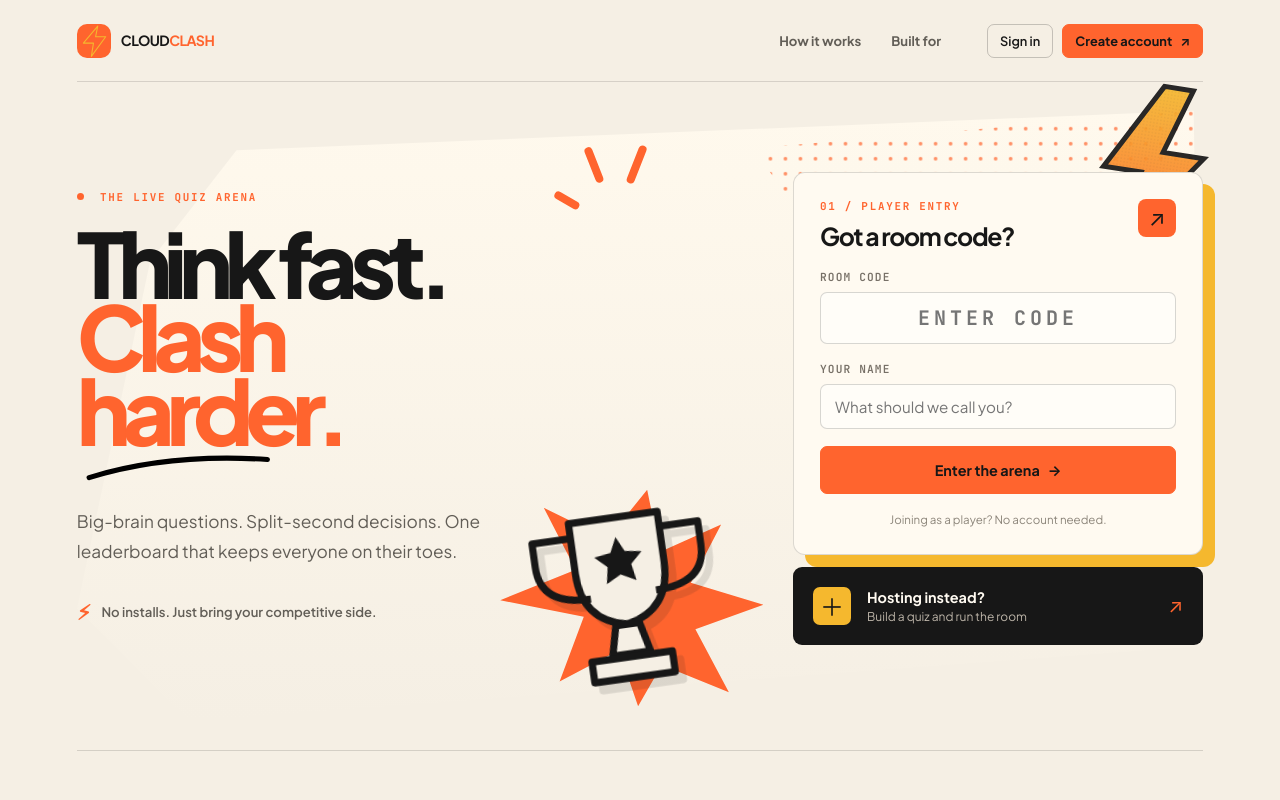
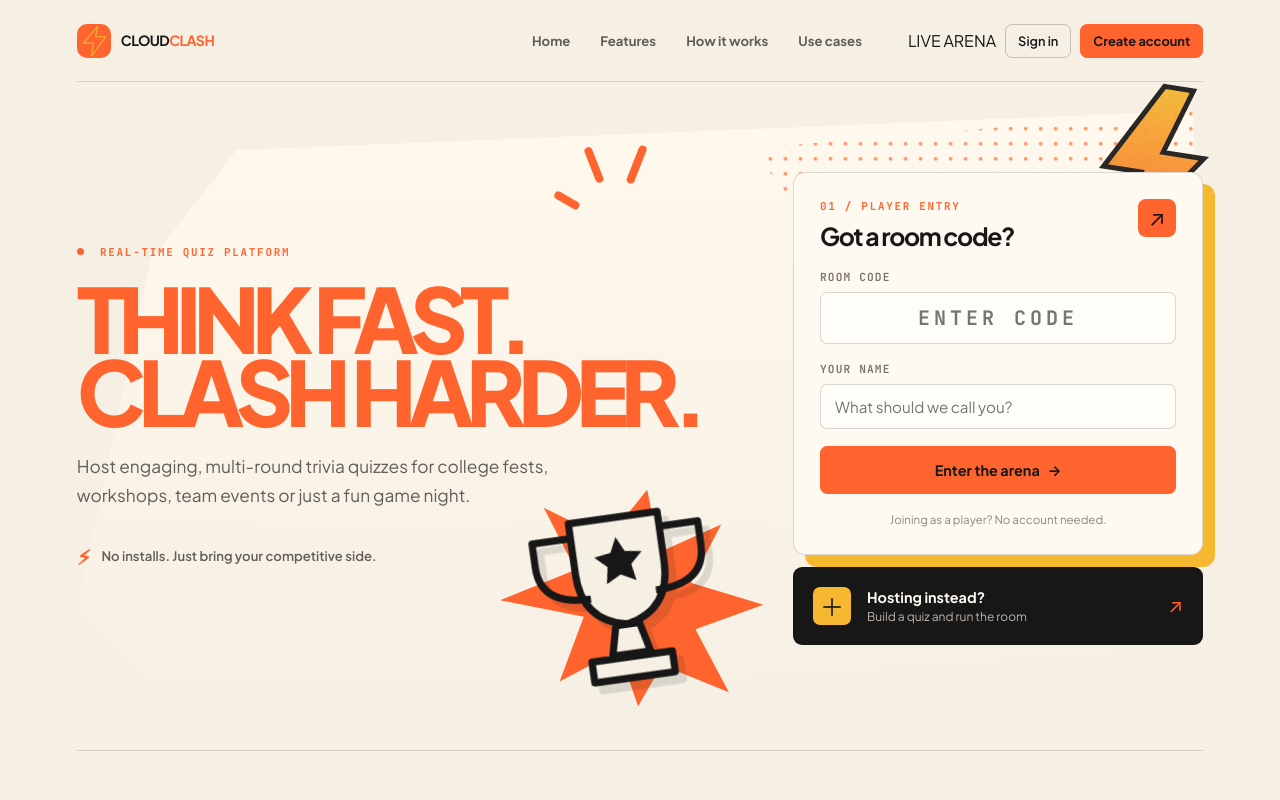
Before and after one commit to abhishek2k4/CloudClash, a React (Vite) app in the folder client/: page / in a window 1280 px wide. Shown: the top 800 px of the page. Built offline with nearby package versions, Linux system fonts and the light colour scheme; no server answers.

Commit message:
Match CloudClash header and hero to approved dark editorial design

```diff
--- a/client/src/app/App.jsx
+++ b/client/src/app/App.jsx
@@ -147,27 +147,30 @@ export default function App() {
           <span className="brand-name">CLOUD<span>CLASH</span></span>
         </a>
         <nav className="landing-nav-links" aria-label="Main navigation">
+          <a className="is-active" href="#" onClick={(event) => { event.preventDefault(); navigate("/"); }}>Home</a>
+          <a href="#features">Features</a>
           <a href="#how-it-works">How it works</a>
-          <a href="#built-for">Built for</a>
+          <a href="#built-for">Use cases</a>
         </nav>
         <div className="landing-header-actions">
+          <span className="live-arena-pill"><i /> LIVE ARENA</span>
           {session ? (
             <div className="account-header">
               <button type="button" className="btn btn-secondary btn-sm" onClick={() => navigate("/profile")}>Profile</button>
-              <span title={session.user?.email}>{session.user?.email || "Account"}</span>
-              <button type="button" className="btn btn-secondary btn-sm" onClick={handleSignOut}>Sign out</button>
+              <span className="header-account-email" title={session.user?.email}>{session.user?.email || "Account"}</span>
+              <button type="button" className="btn btn-primary btn-sm" onClick={handleSignOut}>Sign out</button>
             </div>
           ) : (
-            <><button type="button" className="btn btn-secondary btn-sm" onClick={() => navigate("/account")}>Sign in</button><button type="button" className="btn btn-primary btn-sm" onClick={() => navigate("/account/signup")}>Create account <span aria-hidden="true">↗</span></button></>
+            <><button type="button" className="btn btn-secondary btn-sm" onClick={() => navigate("/account")}>Sign in</button><button type="button" className="btn btn-primary btn-sm" onClick={() => navigate("/account/signup")}>Create account</button></>
           )}
         </div>
       </header>
 
       <section className="landing-hero-section">
         <div className="landing-hero-copy">
-          <p className="eyebrow"><span className="eyebrow-dot" /> THE LIVE QUIZ ARENA</p>
-          <h1>Think fast.<br /><span>Clash<br />harder.</span><img className="headline-underline" src="/assets/cloudclash/underline.svg" alt="" aria-hidden="true" /></h1>
-          <p className="landing-hero-description">Big-brain questions. Split-second decisions. One leaderboard that keeps everyone on their toes.</p>
+          <p className="eyebrow"><span className="eyebrow-dot" /> REAL-TIME QUIZ PLATFORM</p>
+          <h1 className="hero-display-title"><span className="hero-title-light">THINK FAST.</span><span className="hero-title-highlight">CLASH HARDER.</span></h1>
+          <p className="landing-hero-description">Host engaging, multi-round trivia quizzes for college fests, workshops, team events or just a fun game night.</p>
           <div className="hero-proof"><span>⚡︎</span> No installs. Just bring your competitive side.</div>
         </div>
 
@@ -204,7 +207,7 @@ export default function App() {
         </div>
       </section>
 
-      <section className="showcase-section" aria-labelledby="showcase-title">
+      <section className="showcase-section" id="features" aria-labelledby="showcase-title">
         <div className="section-kicker">THE GAME IS ON</div>
         <div className="showcase-heading">
           <h2 id="showcase-title">More than a quiz.<br /><em>It's game time.</em></h2>
```
